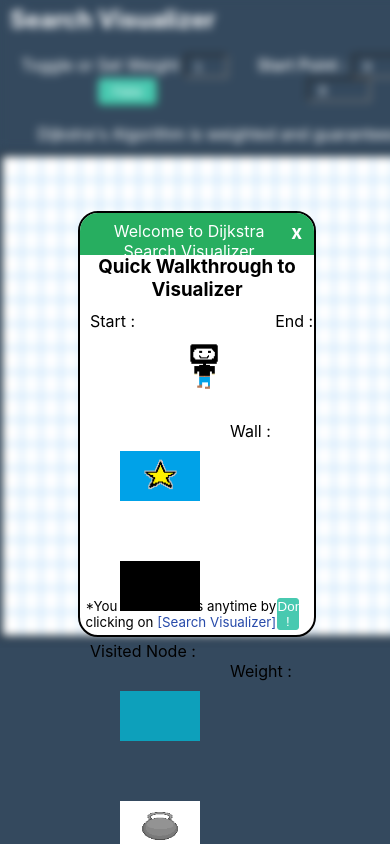
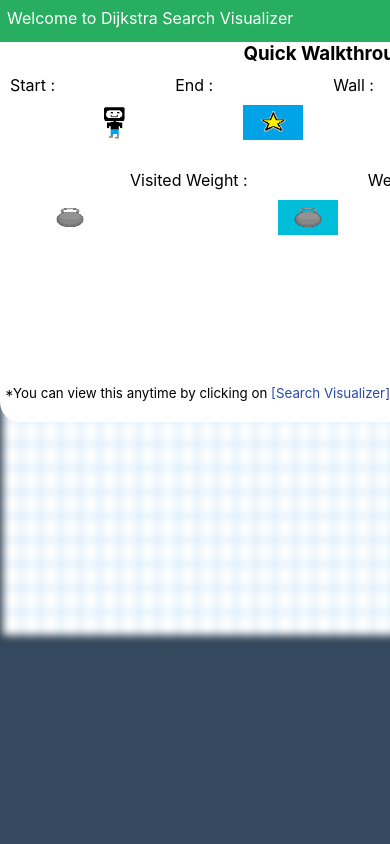
Before and after one commit to Suhaan-Bhandary/Path-Finding-Visualizer, a React (Create React App) app: page / in a window 390 px wide. Shown: the top 844 px of the page. Built offline with nearby package versions, Linux system fonts and the light colour scheme.

Commit message:
fixed responsiveness for mobile phone

```diff
--- a/src/PathfindingVisualizer/Tutorial/Tutorial.css
+++ b/src/PathfindingVisualizer/Tutorial/Tutorial.css
@@ -104,3 +104,25 @@
     color : #111;
     cursor: pointer;
 }
+
+@media(max-width:780px) {
+    .PopUp {
+        top: 0;
+        left: 0;
+        position: absolute;
+        width: 200%;
+        height: 200vh;
+    }
+    .PopUp .PopUpTextBox {
+        width: 100%;
+        border: none;
+    }
+    .player img, .player div {
+        width: 60px;
+        height: 35px;
+    }
+    .PopUp .PopUpTextBox header {
+        border-top-left-radius: 0;
+        border-top-right-radius: 0;
+    }
+}
```
Also changed, not shown: 1 other file (tests, documents, lock files or other folders).
